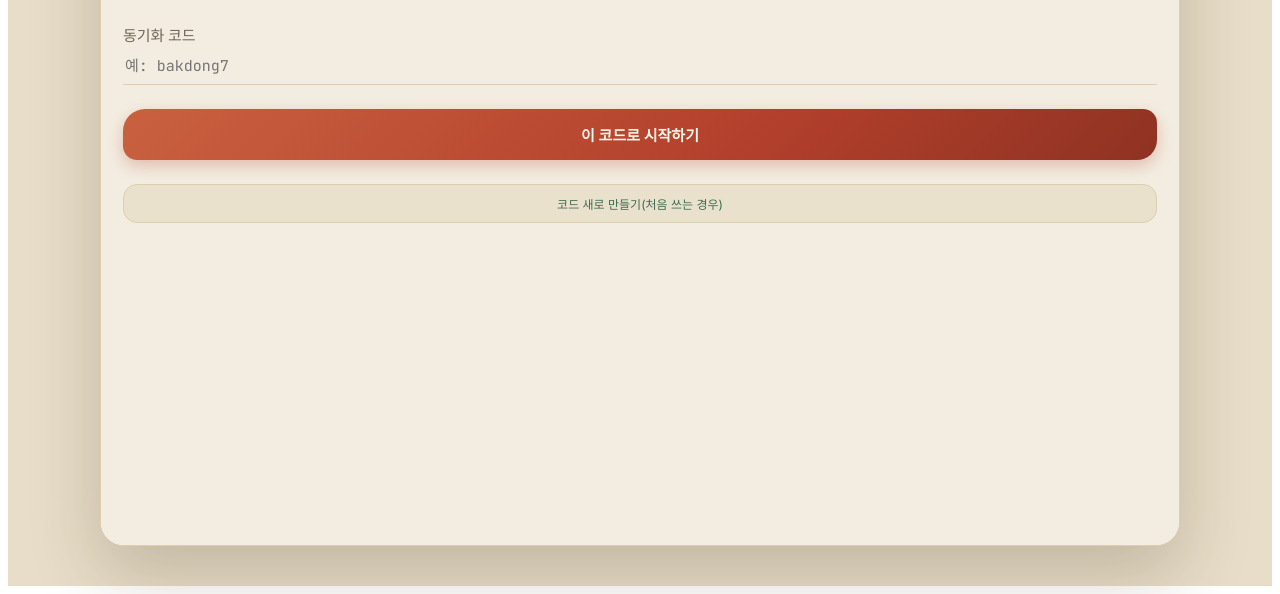
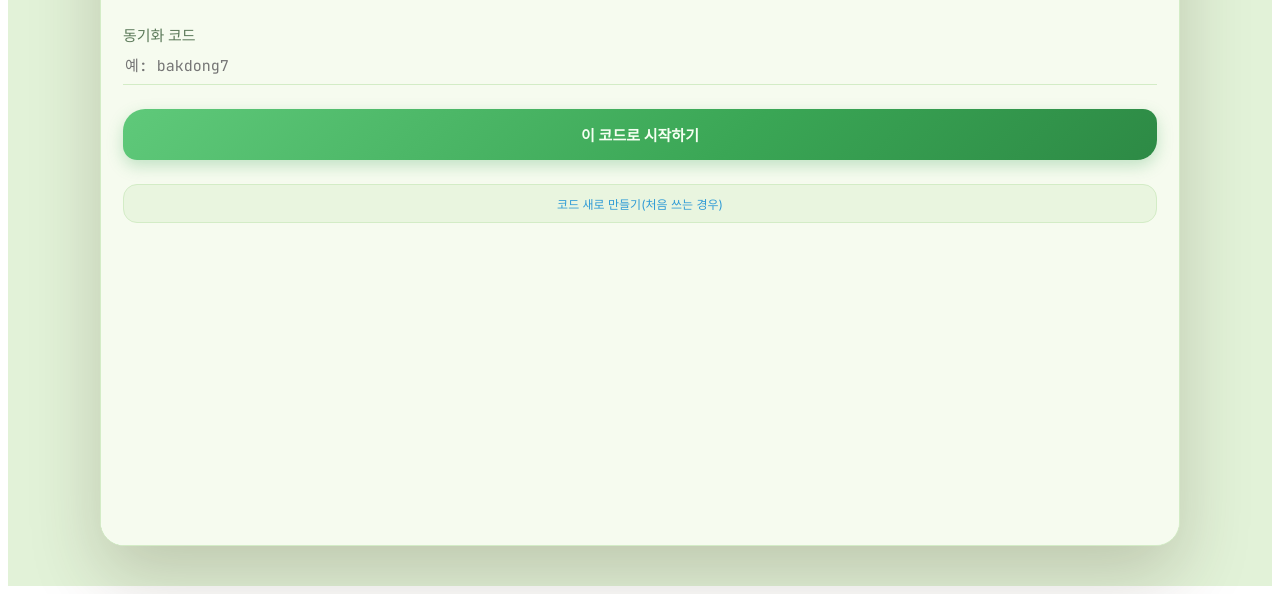
Before and after one commit to ljcletter-byte/bakgong-log, a plain HTML site: page index.html in a window 1280 px wide. Shown: the part 222-816 px from the top of the page. Drawn offline with Linux system fonts and the light colour scheme.

Commit message:
Update theme colors and styles in index.html

```diff
--- a/index.html
+++ b/index.html
@@ -1,26 +1,26 @@
 <link rel="manifest" href="./manifest.json">
-<meta name="theme-color" content="#b3402c">
+<meta name="theme-color" content="#3aa655">
 <style>
 @import url('https://fonts.googleapis.com/css2?family=Fraunces:ital,wght@0,600;0,700;1,600&family=Caveat:wght@600;700&family=Space+Grotesk:wght@500;700&family=Inter:wght@400;500;600&family=JetBrains+Mono:wght@400;500&display=swap');
 
 .pl-app{
-  --bg:#f3ede1;
-  --surface:#fffdf8;
-  --surface-2:#eae1cd;
-  --border:#ddceb0;
-  --text:#241f18;
-  --text-dim:#6f6552;
-  --text-faint:#a89876;
-  --zone1:#3f6b52;
-  --zone2:#5c8a4f;
-  --zone3:#b3812e;
-  --zone4:#a24a2c;
-  --zone5:#9c2b1f;
-  --move:#9c2b1f;
-  --exercise:#b3402c;
-  --stand:#3f6b52;
-  --danger:#8a3226;
-  --on-accent:#fbf5e8;
+  --bg:#f6fbef;
+  --surface:#ffffff;
+  --surface-2:#e9f5df;
+  --border:#d3ecc6;
+  --text:#1f3320;
+  --text-dim:#5c7a5a;
+  --text-faint:#95b592;
+  --zone1:#2f9bd6;
+  --zone2:#1fa6a0;
+  --zone3:#4caf50;
+  --zone4:#f2a71b;
+  --zone5:#ef5b52;
+  --move:#f2a71b;
+  --exercise:#3aa655;
+  --stand:#2f9bd6;
+  --danger:#e35446;
+  --on-accent:#f5fff2;
   --radius-lg:18px;
   --radius-md:14px;
   --radius-sm:10px;
@@ -30,7 +30,7 @@
   --f-body:'Inter',sans-serif;
   --f-mono:'JetBrains Mono',monospace;
   font-family:var(--f-body);
-  background:#e7ddc8;
+  background:#e2f2d8;
   min-height:100vh;
   display:flex;
   justify-content:center;
@@ -46,9 +46,9 @@
 }
 .pl-phone::before,.pl-phone::after{content:'';position:absolute;border-radius:50%;
   filter:blur(46px);z-index:-1;pointer-events:none;}
-.pl-phone::before{width:280px;height:280px;background:rgba(179,64,44,0.16);top:-70px;right:-80px;}
-.pl-phone::after{width:240px;height:240px;background:rgba(63,107,82,0.14);bottom:140px;left:-90px;}
-.pl-storage-banner{background:rgba(138,50,38,0.1);color:var(--danger);font-size:11px;
+.pl-phone::before{width:280px;height:280px;background:rgba(58,166,85,0.16);top:-70px;right:-80px;}
+.pl-phone::after{width:240px;height:240px;background:rgba(47,155,214,0.14);bottom:140px;left:-90px;}
+.pl-storage-banner{background:rgba(227,84,70,0.1);color:var(--danger);font-size:11px;
   line-height:1.5;padding:9px 14px;margin:0 22px 6px;border-radius:12px;font-family:var(--f-mono);}
 .pl-topbar{padding:22px 22px 10px;}
 .pl-brand{font-family:var(--f-serif);font-style:italic;font-weight:700;font-size:26px;letter-spacing:-0.01em;color:var(--exercise);}
@@ -144,8 +144,8 @@
 .pl-seed-btn{padding:10px 18px;border-radius:14px;border:1px solid var(--border);
   background:var(--surface-2);color:var(--stand);font-size:12px;cursor:pointer;font-family:var(--f-body);}
 .pl-cta{width:100%;padding:15px;border-radius:22px 14px 20px 14px;border:none;
-  background:linear-gradient(135deg,#c9613f,var(--exercise) 60%,#8f3222);
-  box-shadow:0 6px 16px rgba(179,64,44,0.28);
+  background:linear-gradient(135deg,#5fc97a,var(--exercise) 60%,#2d8a45);
+  box-shadow:0 6px 16px rgba(58,166,85,0.28);
   color:var(--on-accent);font-weight:600;font-family:var(--f-body);font-size:15px;cursor:pointer;
   margin-top:6px;margin-bottom:20px;}
 .pl-cta:active{transform:scale(0.98);}
@@ -409,7 +409,7 @@ const PL_FIREBASE_CONFIG = {
 };
 firebase.initializeApp(PL_FIREBASE_CONFIG);
 const plDb = firebase.firestore();
-const PL_ZONE_HEX = ['#3f6b52','#5c8a4f','#b3812e','#a24a2c','#9c2b1f'];
+const PL_ZONE_HEX = ['#2f9bd6','#1fa6a0','#4caf50','#f2a71b','#ef5b52'];
 const PL_TYPES = ['실내자전거','러닝','걷기','기타'];
 let PL_WORKOUTS = [];
 let plSelectedType = null;
@@ -873,15 +873,15 @@ async function plShareWeekImage(){
   const canvas = document.createElement('canvas');
   canvas.width = 800; canvas.height = 1000;
   const ctx = canvas.getContext('2d');
-  ctx.fillStyle = '#f3ede1'; ctx.fillRect(0,0,800,1000);
-  ctx.fillStyle = '#b3402c';
+  ctx.fillStyle = '#f6fbef'; ctx.fillRect(0,0,800,1000);
+  ctx.fillStyle = '#3aa655';
   ctx.font = 'italic 700 46px Georgia, serif';
   ctx.fillText('박동일지', 60, 120);
-  ctx.fillStyle = '#6f6552';
+  ctx.fillStyle = '#5c7a5a';
   ctx.font = '28px Georgia, serif';
   ctx.fillText((today.getMonth()+1)+'월 '+today.getDate()+'일 기준 이번 주 요약', 60, 165);
 
-  ctx.strokeStyle = '#ddceb0'; ctx.lineWidth = 1;
+  ctx.strokeStyle = '#d3ecc6'; ctx.lineWidth = 1;
   ctx.setLineDash([6,6]);
   ctx.beginPath(); ctx.moveTo(60,200); ctx.lineTo(740,200); ctx.stroke();
   ctx.setLineDash([]);
@@ -894,13 +894,13 @@ async function plShareWeekImage(){
   ];
   let y = 280;
   rows.forEach(function(r){
-    ctx.fillStyle = '#6f6552'; ctx.font = '26px Georgia, serif';
+    ctx.fillStyle = '#5c7a5a'; ctx.font = '26px Georgia, serif';
     ctx.fillText(r[0], 60, y);
-    ctx.fillStyle = '#241f18'; ctx.font = '700 44px Georgia, serif';
+    ctx.fillStyle = '#1f3320'; ctx.font = '700 44px Georgia, serif';
     ctx.fillText(r[1], 60, y+50);
     y += 130;
   });
-  ctx.fillStyle = '#a89876'; ctx.font = '20px Georgia, serif';
+  ctx.fillStyle = '#95b592'; ctx.font = '20px Georgia, serif';
   ctx.fillText('심박수로 보는 나의 운동', 60, 950);
 
   canvas.toBlob(async function(blob){
@@ -1228,7 +1228,7 @@ function plRenderHeatmapHTML(){
   for(let day=1;day<=daysInMonth;day++){
     const dur = dayDur[day]||0;
     const alpha = dur>0 ? (0.25 + 0.75*(dur/maxDur)) : 0;
-    const bg = dur>0 ? ('rgba(156,43,31,'+alpha.toFixed(2)+')') : 'var(--surface)';
+    const bg = dur>0 ? ('rgba(242,167,27,'+alpha.toFixed(2)+')') : 'var(--surface)';
     const color = (dur>0 && alpha>0.5) ? 'var(--on-accent)' : 'var(--text-faint)';
     const iso = plToISO(new Date(y,m,day));
     const clickAttr = dur>0 ? ' onclick="plOpenDayDetail(\''+iso+'\')" style="background:'+bg+';color:'+color+';cursor:pointer;"' : ' style="background:'+bg+';color:'+color+';"';
@@ -1236,8 +1236,8 @@ function plRenderHeatmapHTML(){
   }
   return '<div class="pl-heat-grid">'+cells+'</div>'+
     '<div class="pl-heat-legend"><span class="pl-legend-box" style="background:var(--surface)"></span>없음'+
-    '<span class="pl-legend-box" style="background:rgba(156,43,31,0.5);margin-left:8px;"></span>보통'+
-    '<span class="pl-legend-box" style="background:rgba(156,43,31,1);margin-left:8px;"></span>많이 탐</div>';
+    '<span class="pl-legend-box" style="background:rgba(242,167,27,0.5);margin-left:8px;"></span>보통'+
+    '<span class="pl-legend-box" style="background:rgba(242,167,27,1);margin-left:8px;"></span>많이 탐</div>';
 }
 
 function plRenderMonthCompare(){
```
